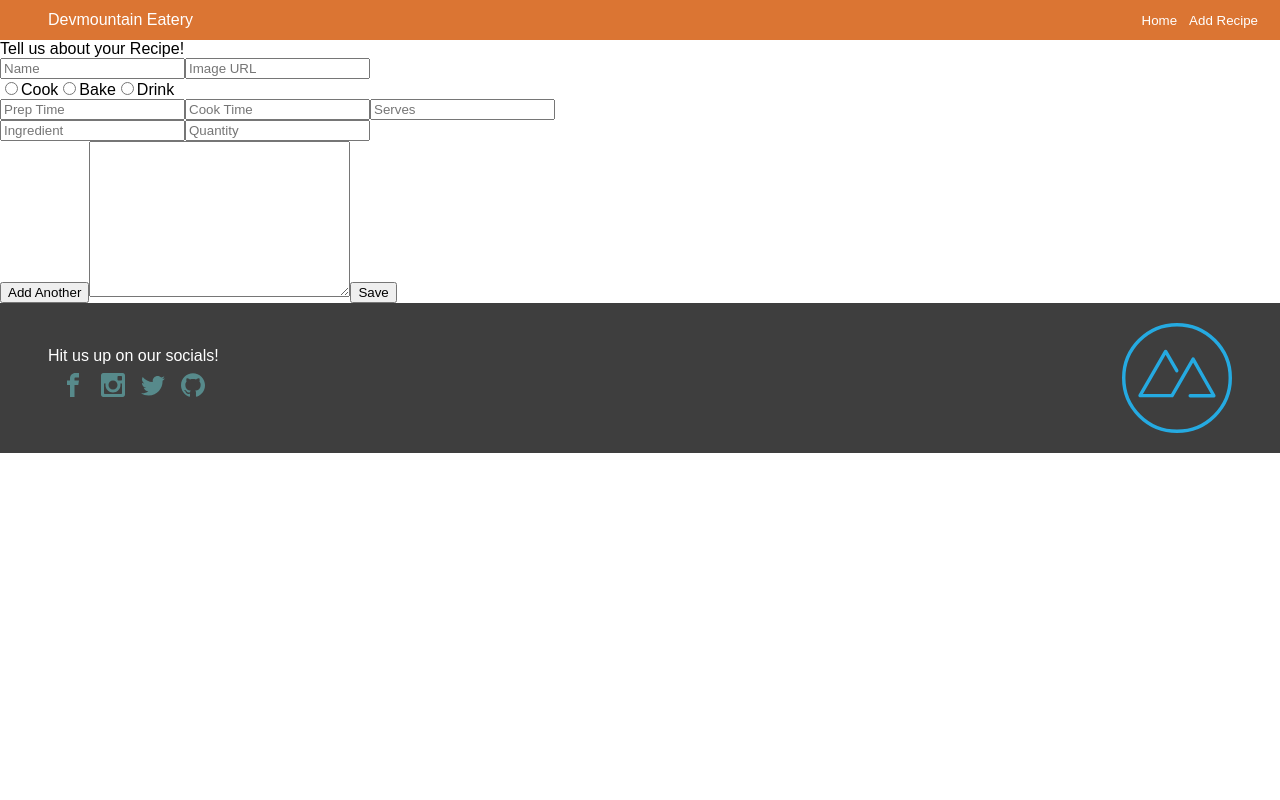
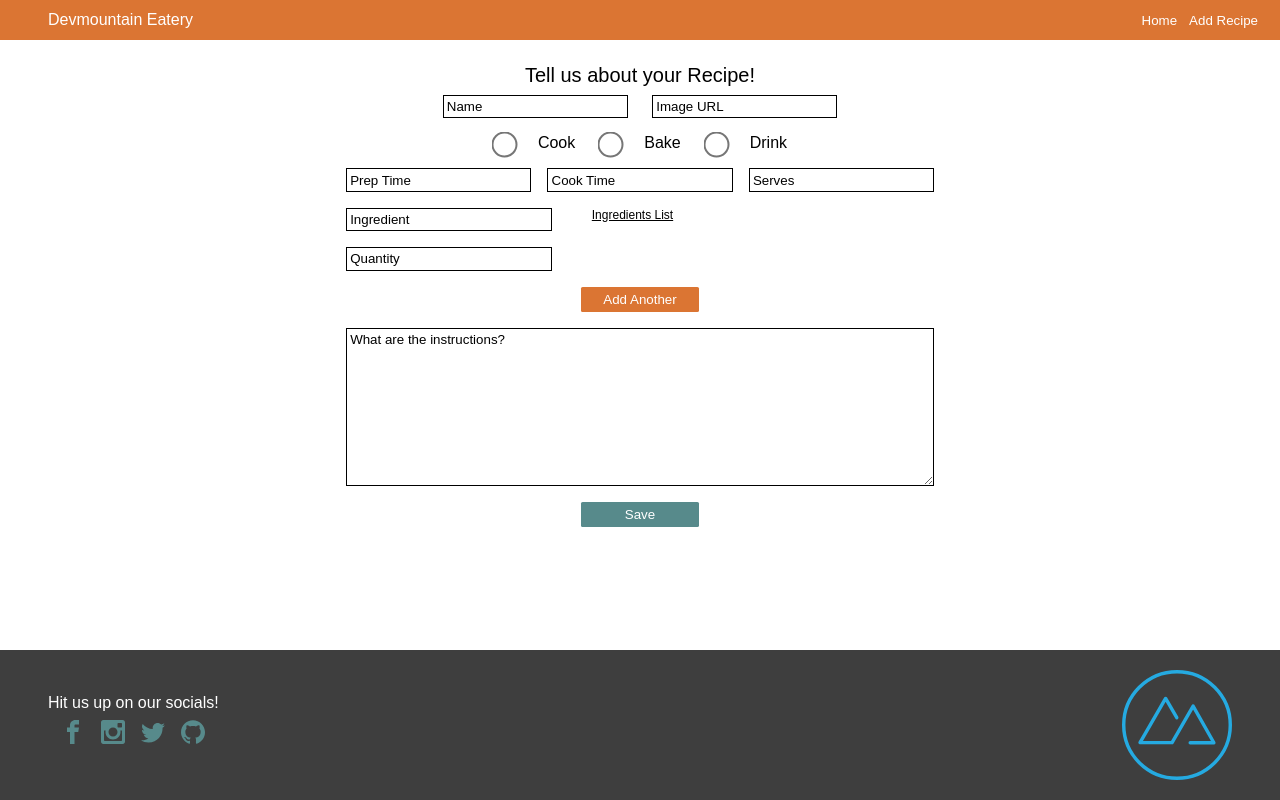
Before and after one commit to johnsonav1992/react-recipe-app, a React (Create React App) app: page /newRecipe in a window 1280 px wide. Built offline with nearby package versions, Linux system fonts and the light colour scheme.

Commit message:
final styling

```diff
--- a/public/index.html
+++ b/public/index.html
@@ -2,7 +2,7 @@
 <html lang="en">
   <head>
     <meta charset="utf-8" />
-    <link rel="icon" href="%PUBLIC_URL%/favicon.ico" />
+    <link rel="icon" href="%PUBLIC_URL%/fork.png" />
     <meta name="viewport" content="width=device-width, initial-scale=1" />
     <meta name="theme-color" content="#000000" />
     <meta
@@ -30,7 +30,7 @@
       work correctly both with client-side routing and a non-root public URL.
       Learn how to configure a non-root public URL by running `npm run build`.
     -->
-    <title>React App</title>
+    <title>Devmountain Eatery</title>
   </head>
   <body>
     <noscript>You need to enable JavaScript to run this app.</noscript>
--- a/src/App.css
+++ b/src/App.css
@@ -92,6 +92,7 @@ video {
 *::before,
 *::after {
 	box-sizing: border-box;
+	font-family: sans-serif;
 }
 
 :root {
@@ -99,6 +100,13 @@ video {
 }
 
 /* --------- Begin your CSS Below here --------- */
+
+.main-content {
+	display: flex;
+	flex-direction: column;
+	justify-content: flex-start;
+	align-items: center;
+}
 
 .container {
 	display: flex;
@@ -149,6 +157,8 @@ nav {
 	justify-content: space-between;
 	align-items: center;
 	width: 100vw;
+	position: absolute;
+	bottom: 0;
 }
 
 .main-footer > svg {
@@ -170,7 +180,7 @@ nav {
 	align-items: center;
 	justify-content: center;
 	min-height: 40vh;
-	width: 100%;
+	width: 100vw;
 }
 
 .details-banner {
@@ -207,7 +217,7 @@ nav {
 }
 
 .new {
-	font-size: 0.75rem;
+	font-size: 1rem;
 }
 
 .food-title {
@@ -247,8 +257,9 @@ nav {
 	flex-direction: column;
 	align-items: center;
 	justify-content: space-between;
+	gap: 2rem;
 	max-width: 150px;
-	min-height: 225px;
+	min-height: min-content;
 	box-shadow: 0px 2px 3px 0px gray;
 	border-radius: 0.1rem;
 	padding-bottom: 1rem;
@@ -258,6 +269,7 @@ nav {
 	display: flex;
 	flex-direction: column;
 	align-items: center;
+	font-weight: bold;
 }
 
 .recipe-card h3 {
@@ -266,6 +278,7 @@ nav {
 
 .recipe-card img {
 	width: 100%;
+	margin-bottom: .5rem;
 }
 
 .search-wrapper {
@@ -335,3 +348,103 @@ nav {
 .ingredients-header {
 	margin-top: 0.5rem;
 }
+
+.recipe-form-container {
+	display: flex;
+	flex-direction: column;
+	align-items: flex-start;
+	gap: .5rem;
+	padding: 1rem;
+	padding-top: 1.5rem;
+}
+
+.recipe-form-container button {
+	width: 20%;
+	align-self: center;
+}
+
+.recipe-form-container h1 {
+	align-self: center;
+	font-size: 1.25rem;
+}
+
+.recipe-form-container input[type=text],
+.recipe-form-container textarea {
+	border: 1px solid black;
+	padding: .2rem;
+}
+
+.recipe-form-container input[type=text]::placeholder,
+.recipe-form-container textarea::placeholder {
+	color: black;
+}
+
+.recipe-form {
+	display: flex;
+	flex-direction: column;
+	gap: 1rem;
+}
+
+.recipe-main-info {
+	display: flex;
+	justify-content: center;
+	gap: 1.5rem;
+}
+
+.radios {
+	display: flex;
+	justify-content: center;
+	text-justify: center;
+	align-items: center;
+	gap: 1.5rem;
+}
+
+#cook,
+#bake,
+#drink {
+	transform: scale(2)
+}
+
+.details-inputs {
+	display: flex;
+	gap: 1rem;
+}
+
+.ingredients-area {
+	display: flex;
+	gap: 2.5rem;
+}
+
+.ingredients-inputs {
+	display: flex;
+	flex-direction: column;
+	gap: 1rem;
+	width: 35%;
+}
+
+.ing-container {
+	display: flex;
+	flex-direction: column;
+	gap: .5rem;
+}
+
+.ingredients-list {
+	font-size: .75rem;
+	text-decoration: underline;
+}
+
+.orange-btn {
+	background-color: #db7533;
+	border: none;
+	color: white;
+	padding: 5px 10px;
+	border-radius: 0.1rem;
+}
+
+.orange-btn:hover {
+	background-color: #ffc49d
+}
+
+input[type=radio] {
+	accent-color: #db7533;
+}
--- a/src/App.js
+++ b/src/App.js
@@ -9,13 +9,18 @@ import Header from './components/Header'
 
 function App() {
 	return (
-		<div className="App">
+		<div className="app">
 			<Header />
-			<Routes>
-				<Route index element={<HomeScreen />}></Route>
-				<Route path="newRecipe" element={<NewRecipeScreen />}></Route>
-				<Route path="recipe/:id" element={<DetailScreen />}></Route>
-			</Routes>
+			<main className="main-content">
+				<Routes>
+					<Route index element={<HomeScreen />}></Route>
+					<Route
+						path="newRecipe"
+						element={<NewRecipeScreen />}
+					></Route>
+					<Route path="recipe/:id" element={<DetailScreen />}></Route>
+				</Routes>
+			</main>
 			<Footer />
 		</div>
 	)
--- a/src/components/newRecipeComponents/NewRecipeScreen.jsx
+++ b/src/components/newRecipeComponents/NewRecipeScreen.jsx
@@ -117,9 +117,19 @@ const NewRecipeScreen = () => {
 									onChange={e => setQuantity(e.target.value)}
 								/>
 							</fieldset>
-							<ul className="output">
-                {ingredients.map(ingredient => <li key={ingredient.name}>{ingredient.quantity} {ingredient.name}</li>)}
-              </ul>
+							<div className="ing-container">
+								<h3 className="ingredients-list">
+									Ingredients List
+								</h3>
+								<ul className="output">
+									{ingredients.map(ingredient => (
+										<li key={ingredient.name}>
+											{ingredient.quantity}{' '}
+											{ingredient.name}
+										</li>
+									))}
+								</ul>
+							</div>
 						</div>
 						<button
 							type="button"
@@ -133,10 +143,13 @@ const NewRecipeScreen = () => {
 							id="instructions"
 							cols="30"
 							rows="10"
+							placeholder="What are the instructions?"
 							value={values.instructions}
 							onChange={handleChange}
 						></textarea>
-						<button type="submit">Save</button>
+						<button type="submit" className="blue-btn">
+							Save
+						</button>
 					</form>
 				)}
 			</Formik>
--- a/src/components/newRecipeComponents/RecipeCard.jsx
+++ b/src/components/newRecipeComponents/RecipeCard.jsx
@@ -13,7 +13,7 @@ const RecipeCard = ({ recipe }) => {
 			<div className="image-title-wrapper">
 				<div className="img-wrapper">
 					<img
-						src="https://images.immediate.co.uk/production/volatile/sites/30/2022/03/Vegan-kebabs-3322e41.jpg"
+						src={recipe.image_url}
 						alt=""
 					/>
 				</div>
```
Also changed, not shown: public/fork.png (added).
